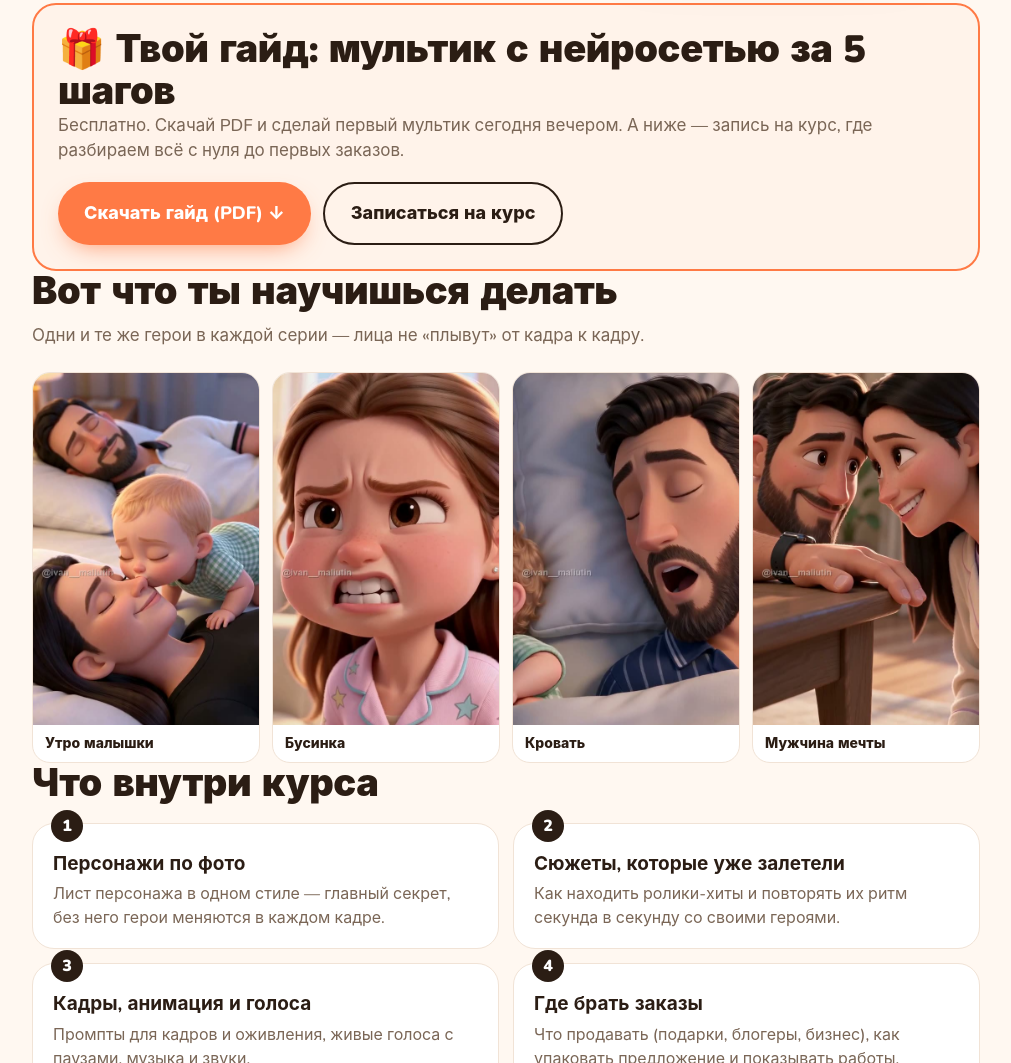
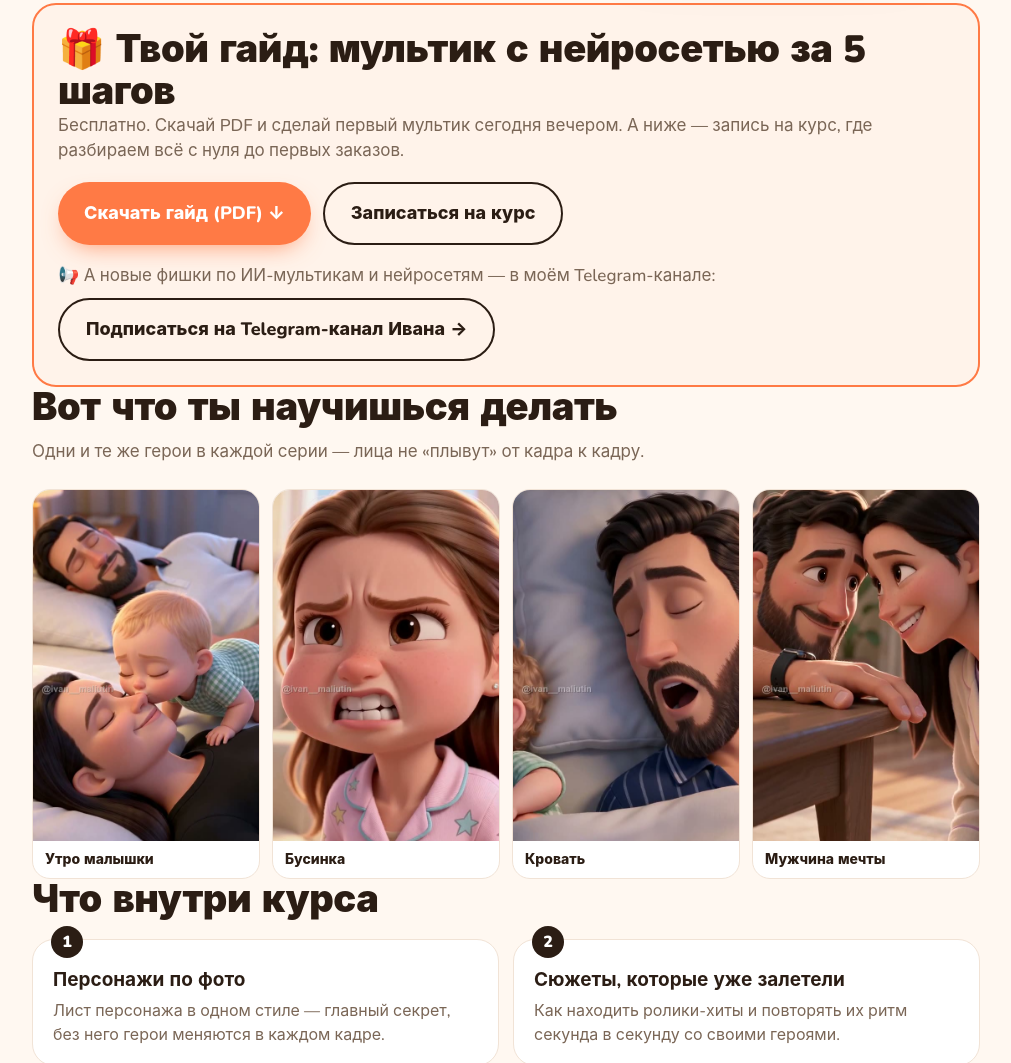
Before and after one commit to Defibotchenell/menu, a plain HTML site: page start/index.html in a window 1280 px wide. Shown: the part 650-1713 px from the top of the page, without its empty margins (134-1145 px from the left). Drawn offline with nearby package versions, Linux system fonts and the light colour scheme.

Commit message:
START: TG channel button

```diff
--- a/start/index.html
+++ b/start/index.html
@@ -133,6 +133,8 @@
       <a class="btn" href="guide.pdf" download="Мультик с нейросетью — 5 шагов.pdf">Скачать гайд (PDF) ↓</a>
       <a class="btn ghost" href="#form">Записаться на курс</a>
     </div>
+    <p class="sub" style="margin:18px 0 10px;">📢 А новые фишки по ИИ-мультикам и нейросетям — в моём Telegram-канале:</p>
+    <a class="btn ghost" href="https://t.me/prostodelayIvan" target="_blank" rel="noopener">Подписаться на Telegram-канал Ивана →</a>
   </div>
 </section>
 
```
